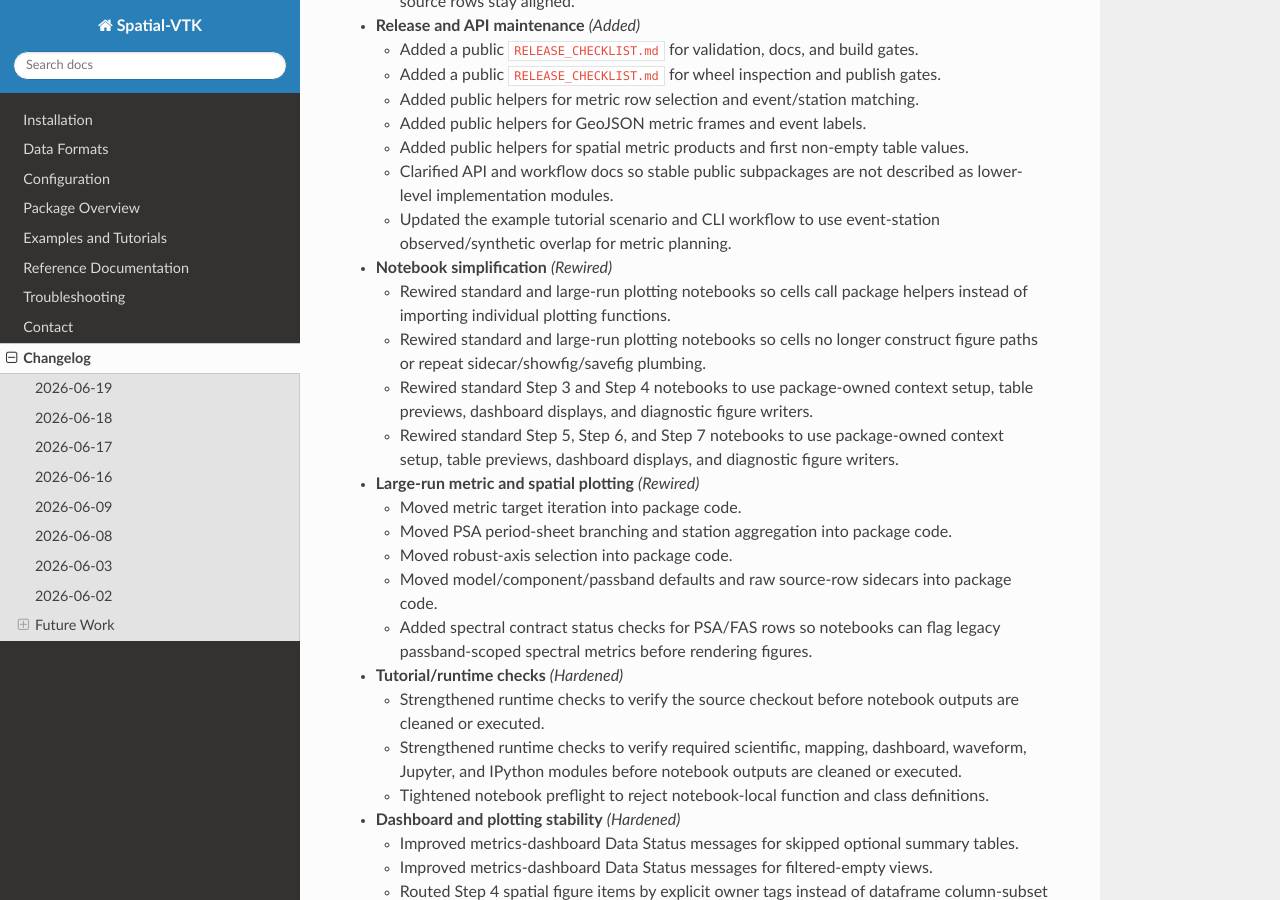
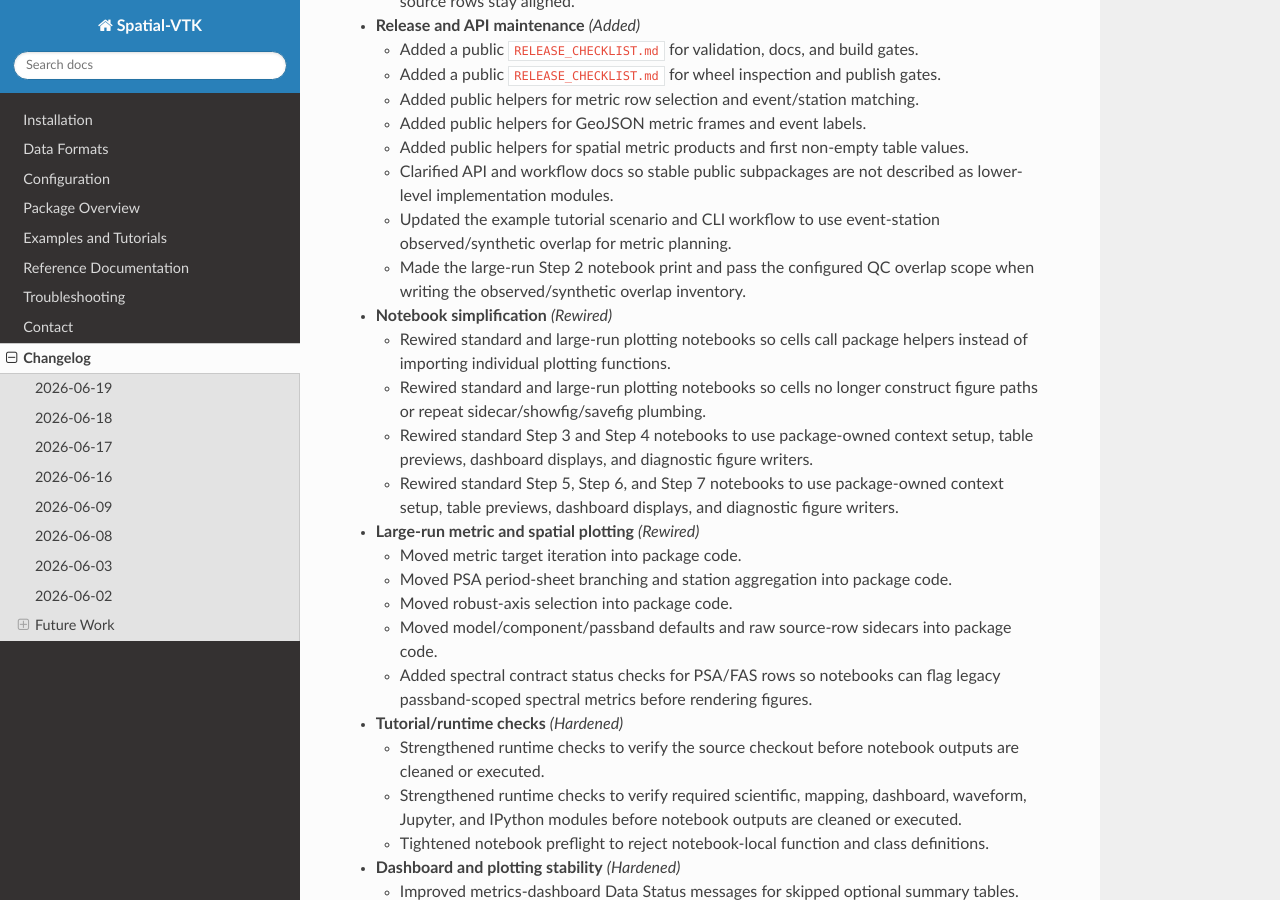
Before and after one commit to bcbirkel/spatial-vtk, a Sphinx documentation site: the page built from docs/changelog.rst, in a window 1280 px wide and 900 px high, scrolled down 10367 px. Built offline with Sphinx 7.4.7 and the Read the Docs theme 3.1.0, drawn with Linux system fonts in a browser that asks for light colours.

Commit message:
Show large-run QC overlap scope

```diff
--- a/docs/changelog.rst
+++ b/docs/changelog.rst
@@ -540,6 +540,8 @@ Changelog
     described as lower-level implementation modules.
   - Updated the example tutorial scenario and CLI workflow to use
     event-station observed/synthetic overlap for metric planning.
+  - Made the large-run Step 2 notebook print and pass the configured QC
+    overlap scope when writing the observed/synthetic overlap inventory.
 
 - **Notebook simplification** *(Rewired)*
 
```
Also changed, not shown: docs/examples/large_run/step_02_large_run_quality_control.ipynb, 1 other file.
